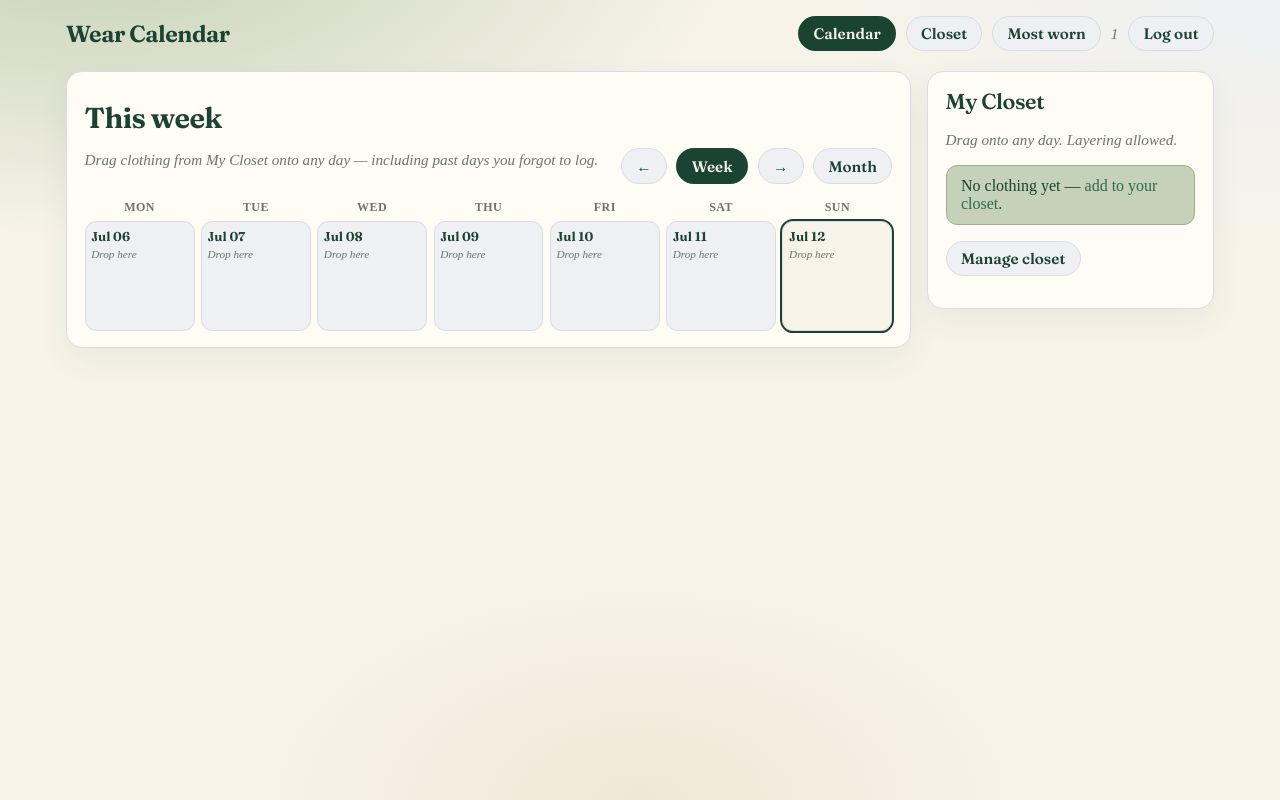
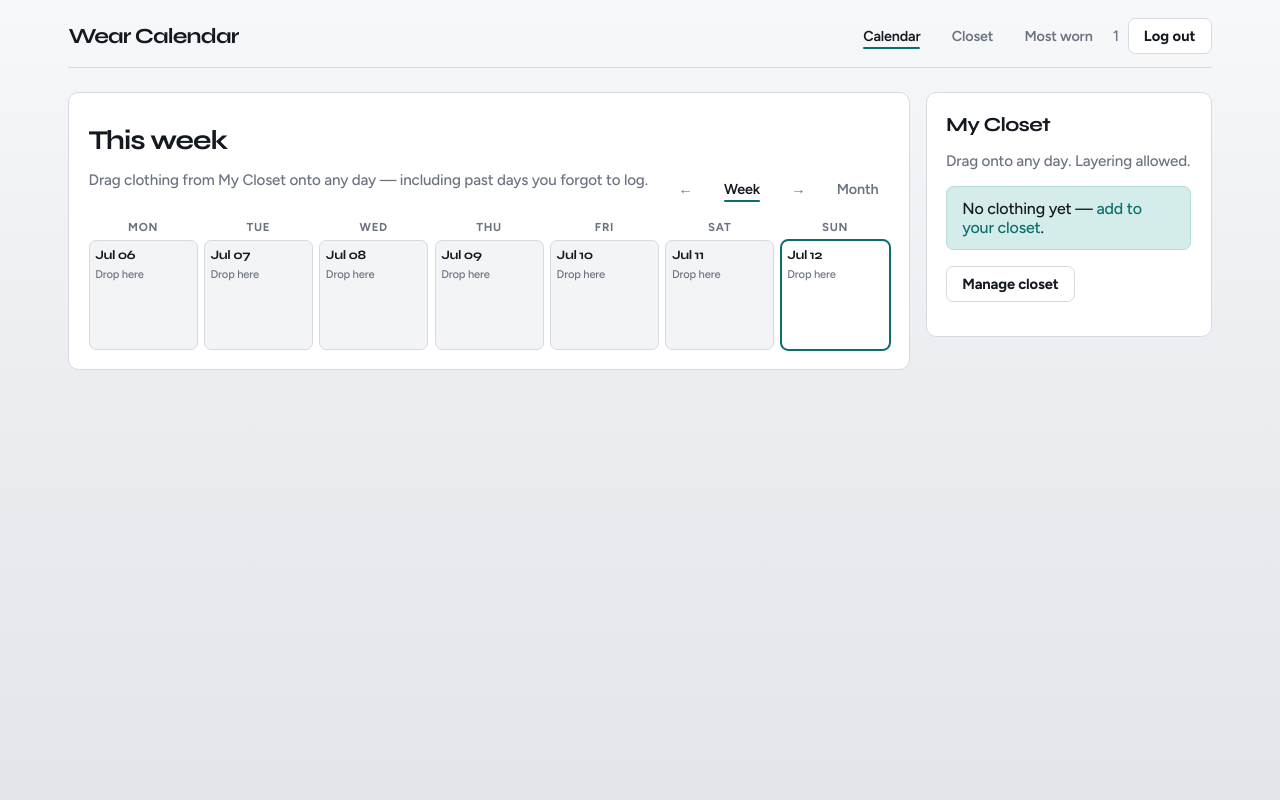
Before and after one commit to mchung042/wear-calendar, a FastAPI app: page /calendar in a window 1280 px wide. Run offline with FastAPI, Linux system fonts and the light colour scheme; the visitor is signed in with stand-in values (Sample User, id 1); data that the repository does not hold is empty.

Commit message:
Disable auto-type by default and ship Atelier visual refresh.
Keep classify code gated off; restyle UI toward a cooler, more sophisticated clothes app look.

Co-authored-by: Cursor <cursoragent@cursor.com>

```diff
--- a/static/styles.css
+++ b/static/styles.css
@@ -1,126 +1,241 @@
 :root {
-  /* Palette: sage · vanilla · pastel gray · deep forest */
-  --sage: #9caf88;
-  --sage-soft: #c5d1b8;
-  --vanilla: #f7f3e8;
-  --vanilla-deep: #efe8d8;
-  --pastel-gray: #d8dce3;
-  --pastel-gray-soft: #eef0f3;
-  --forest: #1b4332;
-  --forest-mid: #2d6a4f;
+  /* Atelier system — cool canvas, ink, teal accent (Beli energy, clothes domain) */
+  --ink: #14181f;
+  --muted: #6b7280;
+  --canvas: #eceef1;
+  --canvas-deep: #e2e5ea;
+  --surface: #ffffff;
+  --line: #d5d9e0;
+  --accent: #0b6e6a;
+  --accent-hover: #095c59;
+  --accent-soft: #d4edea;
+  --danger: #b42318;
 
-  --bg: var(--vanilla);
-  --ink: var(--forest);
-  --muted: #6b7568;
-  --card: #fffcf5;
-  --accent: var(--forest);
-  --accent-ink: var(--vanilla);
-  --line: var(--pastel-gray);
-  --danger: #9b2226;
+  /* Legacy aliases so existing rules keep working */
+  --forest: var(--ink);
+  --forest-mid: var(--accent);
+  --vanilla: var(--surface);
+  --vanilla-deep: var(--canvas-deep);
+  --sage: var(--accent);
+  --sage-soft: var(--accent-soft);
+  --pastel-gray: var(--line);
+  --pastel-gray-soft: #f3f4f6;
+  --bg: var(--canvas);
+  --card: var(--surface);
+  --accent-ink: #ffffff;
 
-  /* Primary: Fraunces everywhere; Times for supporting copy */
-  --font-display: "Fraunces", "Times New Roman", Times, serif;
-  --font-body: "Fraunces", "Times New Roman", Times, serif;
-  --font-support: "Times New Roman", Times, serif;
+  --font-display: "Syne", "Avenir Next", "Segoe UI", sans-serif;
+  --font-body: "Figtree", "Avenir Next", "Segoe UI", sans-serif;
+  --font-support: "Figtree", "Avenir Next", "Segoe UI", sans-serif;
+
+  --radius: 0.65rem;
+  --radius-sm: 0.45rem;
 }
 
 * { box-sizing: border-box; }
 body {
   margin: 0;
   font-family: var(--font-body);
-  font-optical-sizing: auto;
-  font-weight: 400;
+  font-weight: 450;
   color: var(--ink);
   background:
-    radial-gradient(1100px 520px at 8% -8%, var(--sage-soft) 0%, transparent 58%),
-    radial-gradient(900px 480px at 100% 0%, var(--pastel-gray-soft) 0%, transparent 52%),
-    radial-gradient(700px 400px at 50% 100%, var(--vanilla-deep) 0%, transparent 55%),
-    var(--bg);
+    linear-gradient(180deg, #f7f8fa 0%, var(--canvas) 42%, var(--canvas-deep) 100%);
+  background-attachment: fixed;
   min-height: 100vh;
+  letter-spacing: -0.01em;
 }
-a { color: var(--forest-mid); text-decoration: none; }
-a:hover { text-decoration: underline; color: var(--forest); }
+a { color: var(--accent); text-decoration: none; }
+a:hover { text-decoration: underline; color: var(--accent-hover); }
 
-.shell { max-width: 920px; margin: 0 auto; padding: 1rem 1rem 3rem; }
+.shell {
+  max-width: 920px;
+  margin: 0 auto;
+  padding: 1.1rem 1.15rem 3.5rem;
+  animation: rise-in .45s ease both;
+}
+@keyframes rise-in {
+  from { opacity: 0; transform: translateY(8px); }
+  to { opacity: 1; transform: translateY(0); }
+}
+
 .topbar {
-  display: flex; flex-wrap: wrap; gap: .75rem; align-items: center;
-  justify-content: space-between; margin-bottom: 1.25rem;
+  display: flex;
+  flex-wrap: wrap;
+  gap: .75rem 1rem;
+  align-items: center;
+  justify-content: space-between;
+  margin-bottom: 1.5rem;
+  padding-bottom: .85rem;
+  border-bottom: 1px solid var(--line);
 }
 .brand {
   font-family: var(--font-display);
-  font-size: 1.45rem; font-weight: 650; letter-spacing: -0.02em;
-  color: var(--forest);
+  font-size: 1.35rem;
+  font-weight: 700;
+  letter-spacing: -0.04em;
+  color: var(--ink);
+  text-decoration: none;
+  transition: letter-spacing .25s ease, color .15s ease;
 }
-.nav { display: flex; flex-wrap: wrap; gap: .6rem; align-items: center; }
-.nav a, .btn {
-  display: inline-flex; align-items: center; justify-content: center;
-  border-radius: 999px; padding: .45rem .9rem; font-weight: 600;
-  border: 1px solid var(--pastel-gray);
-  background: var(--pastel-gray-soft);
-  color: var(--forest);
-  text-decoration: none; cursor: pointer;
+.brand:hover {
+  text-decoration: none;
+  letter-spacing: -0.02em;
+  color: var(--accent);
+}
+.nav {
+  display: flex;
+  flex-wrap: wrap;
+  gap: .35rem .55rem;
+  align-items: center;
+}
+.nav a {
+  display: inline-flex;
+  align-items: center;
+  justify-content: center;
+  border-radius: var(--radius-sm);
+  padding: .4rem .7rem;
+  font-weight: 600;
+  font-size: 0.9rem;
   font-family: var(--font-body);
-  font-size: 0.95rem;
+  border: none;
+  background: transparent;
+  color: var(--muted);
+  text-decoration: none;
+  position: relative;
+  transition: color .15s ease, background .15s ease;
 }
-.nav a.active, .btn.primary {
-  background: var(--forest);
-  color: var(--vanilla);
+.nav a:hover {
+  color: var(--ink);
+  background: rgba(20, 24, 31, 0.04);
+  text-decoration: none;
+}
+.nav a.active {
+  color: var(--ink);
+  background: transparent;
+}
+.nav a.active::after {
+  content: "";
+  position: absolute;
+  left: .7rem;
+  right: .7rem;
+  bottom: .15rem;
+  height: 2px;
+  background: var(--accent);
+  border-radius: 2px;
+  animation: underline-in .2s ease both;
+}
+@keyframes underline-in {
+  from { transform: scaleX(0); }
+  to { transform: scaleX(1); }
+}
+
+.btn {
+  display: inline-flex;
+  align-items: center;
+  justify-content: center;
+  border-radius: var(--radius-sm);
+  padding: .5rem .95rem;
+  font-weight: 650;
+  border: 1px solid var(--line);
+  background: var(--surface);
+  color: var(--ink);
+  text-decoration: none;
+  cursor: pointer;
+  font-family: var(--font-body);
+  font-size: 0.92rem;
+  transition: transform .12s ease, background .15s ease, border-color .15s ease, color .15s ease;
+}
+.btn:hover {
+  transform: translateY(-1px);
+  text-decoration: none;
+  border-color: #c3c8d1;
+}
+.btn.primary {
+  background: var(--accent);
+  color: var(--accent-ink);
   border-color: transparent;
 }
-.btn.primary:hover { background: var(--forest-mid); }
-.btn.danger { color: var(--danger); background: var(--card); }
+.btn.primary:hover {
+  background: var(--accent-hover);
+  color: var(--accent-ink);
+}
+.btn.danger {
+  color: var(--danger);
+  background: var(--surface);
+  border-color: #f0c4c0;
+}
 .muted {
   color: var(--muted);
   font-family: var(--font-support);
   font-size: 0.95rem;
-  font-style: italic;
+  font-style: normal;
+  font-weight: 450;
 }
 .card {
   background: var(--card);
-  border: 1px solid var(--pastel-gray);
-  border-radius: 1rem;
-  padding: 1rem 1.1rem;
+  border: 1px solid var(--line);
+  border-radius: var(--radius);
+  padding: 1.15rem 1.2rem;
   margin-bottom: 1rem;
-  box-shadow: 0 12px 32px rgba(27, 67, 50, 0.06);
+  box-shadow: none;
+}
+.auth-panel {
+  max-width: 400px;
+  margin: 2.5rem auto;
+  padding: 1.75rem 1.5rem;
+  animation: rise-in .5s ease both;
+}
+.auth-panel h1 {
+  font-size: 1.65rem;
+  margin-bottom: .35rem;
 }
 h1, h2 {
   font-family: var(--font-display);
-  font-weight: 650;
-  letter-spacing: -0.02em;
-  margin: 0 0 .6rem;
-  color: var(--forest);
+  font-weight: 700;
+  letter-spacing: -0.035em;
+  margin: 0 0 .55rem;
+  color: var(--ink);
 }
-h1 { font-size: 1.8rem; }
-h2 { font-size: 1.35rem; font-weight: 600; }
+h1 { font-size: 1.7rem; }
+h2 { font-size: 1.25rem; font-weight: 700; }
 label {
   display: block;
   font-family: var(--font-support);
   font-weight: 600;
-  margin: .6rem 0 .25rem;
-  font-size: 0.95rem;
+  margin: .65rem 0 .3rem;
+  font-size: 0.88rem;
+  color: var(--ink);
+  letter-spacing: 0.01em;
 }
 input[type=text], input[type=email], input[type=password], input[type=date], select {
-  width: 100%; max-width: 420px; padding: .55rem .7rem; border-radius: .6rem;
-  border: 1px solid var(--pastel-gray);
-  background: var(--vanilla);
-  color: var(--forest);
+  width: 100%;
+  max-width: 420px;
+  padding: .6rem .75rem;
+  border-radius: var(--radius-sm);
+  border: 1px solid var(--line);
+  background: var(--surface);
+  color: var(--ink);
   font-family: var(--font-body);
   font-size: 1rem;
+  transition: border-color .15s ease, box-shadow .15s ease;
 }
-input:focus {
-  outline: 2px solid var(--sage);
-  outline-offset: 1px;
+input:focus, select:focus {
+  outline: none;
+  border-color: var(--accent);
+  box-shadow: 0 0 0 3px var(--accent-soft);
 }
 .row { display: flex; flex-wrap: wrap; gap: .6rem; align-items: end; margin-top: .75rem; }
 .chip {
-  display: inline-flex; gap: .35rem; align-items: center;
-  background: var(--sage-soft);
-  color: var(--forest);
-  border-radius: 999px;
-  padding: .15rem .55rem;
+  display: inline-flex;
+  gap: .35rem;
+  align-items: center;
+  background: var(--accent-soft);
+  color: var(--ink);
+  border-radius: var(--radius-sm);
+  padding: .2rem .55rem;
   font-family: var(--font-body);
   font-size: .85rem;
-  font-weight: 500;
+  font-weight: 600;
   margin: .15rem .15rem 0 0;
 }
 .cal-grid {
@@ -130,11 +245,11 @@ input:focus {
 }
 .cal-head {
   font-family: var(--font-support);
-  font-size: .75rem;
+  font-size: .72rem;
   color: var(--muted);
   text-align: center;
   font-weight: 700;
-  letter-spacing: 0.04em;
+  letter-spacing: 0.06em;
   text-transform: uppercase;
   min-width: 0;
 }
@@ -144,47 +259,64 @@ input:focus {
   max-width: 100%;
   overflow: hidden;
   background: var(--pastel-gray-soft);
-  border: 1px solid var(--pastel-gray);
-  border-radius: .7rem; padding: .35rem; font-size: .8rem;
-  transition: background .15s, outline-color .15s;
+  border: 1px solid var(--line);
+  border-radius: var(--radius-sm);
+  padding: .35rem;
+  font-size: .8rem;
+  transition: background .15s, outline-color .15s, transform .12s ease;
+}
+.day:not(.empty):hover {
+  transform: translateY(-1px);
 }
 .day.today {
-  outline: 2px solid var(--forest);
-  background: var(--vanilla);
+  outline: 2px solid var(--accent);
+  outline-offset: -1px;
+  background: var(--surface);
 }
 .day .n {
   font-family: var(--font-display);
-  font-weight: 650;
+  font-weight: 700;
   margin-bottom: .25rem;
-  color: var(--forest);
+  color: var(--ink);
+  letter-spacing: -0.03em;
 }
 .day.empty { background: transparent; border: none; }
 .list { list-style: none; padding: 0; margin: 0; }
 .list li {
-  display: flex; justify-content: space-between; gap: 1rem; align-items: center;
-  padding: .65rem 0; border-bottom: 1px solid var(--pastel-gray);
+  display: flex;
+  justify-content: space-between;
+  gap: 1rem;
+  align-items: center;
+  padding: .75rem 0;
+  border-bottom: 1px solid var(--line);
   font-family: var(--font-body);
 }
 .badge {
   display: inline-block;
-  background: var(--sage-soft);
-  color: var(--forest);
-  border-radius: .5rem; padding: .35rem .6rem;
-  font-family: var(--font-display);
+  background: var(--accent-soft);
+  color: var(--ink);
+  border-radius: var(--radius-sm);
+  padding: .35rem .65rem;
+  font-family: var(--font-body);
   font-weight: 650;
+  font-size: .9rem;
 }
 .checkboxes { display: grid; gap: .35rem; margin: .5rem 0; }
 .checkboxes label {
   font-family: var(--font-body);
   font-weight: 500;
-  display: flex; gap: .5rem; align-items: center;
+  display: flex;
+  gap: .5rem;
+  align-items: center;
 }
 .flash {
-  background: var(--sage-soft);
-  border: 1px solid var(--sage);
-  color: var(--forest);
+  background: var(--accent-soft);
+  border: 1px solid #b7ddd8;
+  color: var(--ink);
   font-family: var(--font-support);
-  padding: .7rem .9rem; border-radius: .7rem; margin-bottom: 1rem;
+  padding: .75rem .95rem;
+  border-radius: var(--radius-sm);
+  margin-bottom: 1rem;
 }
 
 .shell-wide { max-width: 1180px; }
--- a/templates/base.html
+++ b/templates/base.html
@@ -6,8 +6,8 @@
   <title>{% block title %}Wear Calendar{% endblock %}</title>
   <link rel="preconnect" href="https://fonts.googleapis.com" />
   <link rel="preconnect" href="https://fonts.gstatic.com" crossorigin />
-  <link href="https://fonts.googleapis.com/css2?family=Fraunces:ital,opsz,wght@0,9..144,400;0,9..144,500;0,9..144,600;0,9..144,650;1,9..144,400&display=swap" rel="stylesheet" />
-  <link rel="stylesheet" href="/static/styles.css?v=type-suggest-1" />
+  <link href="https://fonts.googleapis.com/css2?family=Figtree:wght@400;500;600;700&family=Syne:wght@600;700;800&display=swap" rel="stylesheet" />
+  <link rel="stylesheet" href="/static/styles.css?v=atelier-1" />
 </head>
 <body>
   <div class="shell {% block shell_class %}{% endblock %}">
--- a/templates/closet.html
+++ b/templates/closet.html
@@ -9,7 +9,7 @@
 {% endif %}
 <section class="card">
   <h1>My Closet</h1>
-  <p class="muted">Photo first — we’ll suggest the type. Add name details (brand, color, size…).</p>
+  <p class="muted">Photo, type, and name (brand, color, size…). Drag pieces onto the calendar when you’re done.</p>
   <form method="post" action="/closet" enctype="multipart/form-data" class="closet-form">
     <div class="photo-capture" data-photo-capture>
       <span class="photo-capture-label">Photo</span>
@@ -82,5 +82,5 @@
 </section>
 {% endblock %}
 {% block scripts %}
-<script src="/static/photo-capture.js?v=2"></script>
+<script src="/static/photo-capture.js?v=3"></script>
 {% endblock %}
--- a/templates/closet_edit.html
+++ b/templates/closet_edit.html
@@ -60,5 +60,5 @@
 </section>
 {% endblock %}
 {% block scripts %}
-<script src="/static/photo-capture.js?v=2"></script>
+<script src="/static/photo-capture.js?v=3"></script>
 {% endblock %}
```
Also changed, not shown: other parts of static/styles.css (+53 -42 lines), classify.py (+8 -1 lines), docs/roadmap-feedback-waves.md (+2 -1 lines), static/photo-capture.js (+5 -2 lines), templates/auth.html (+4 -4 lines), README.md.
